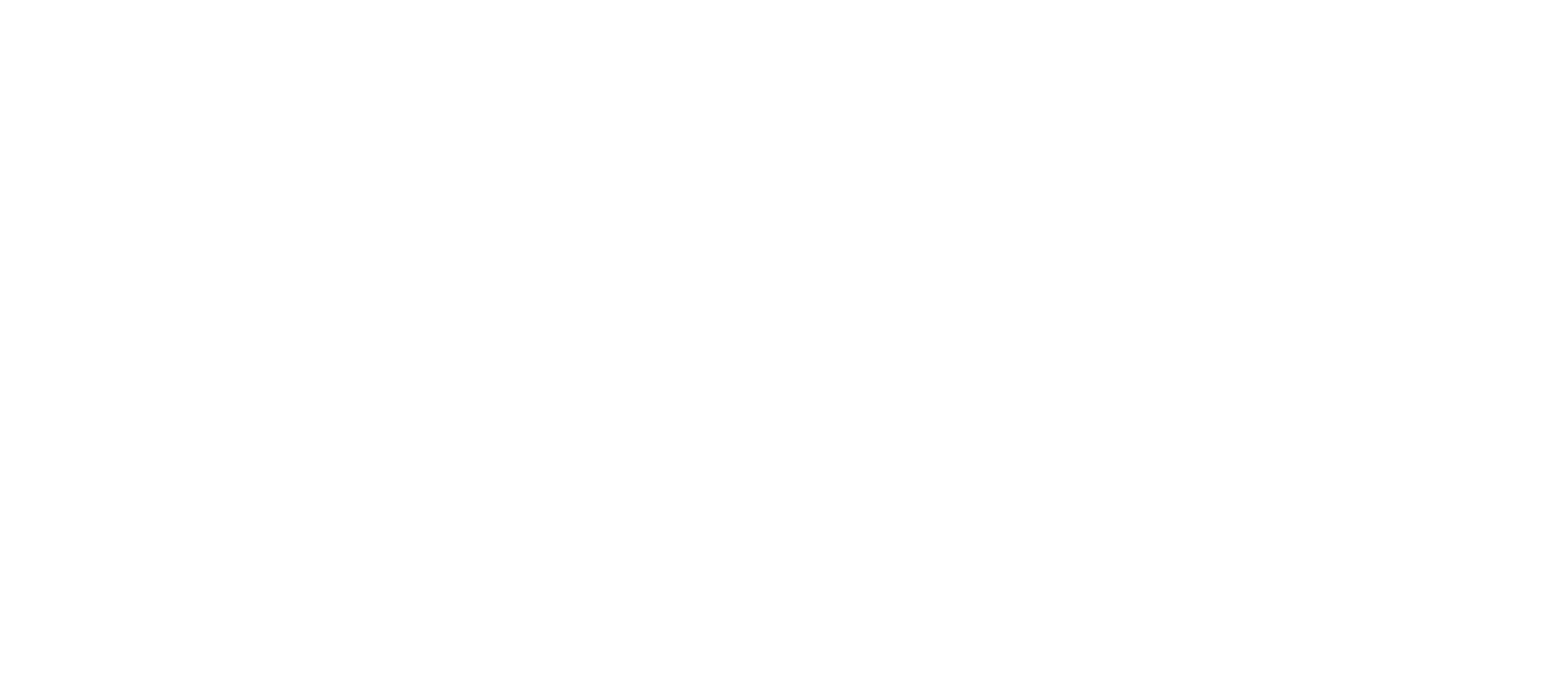
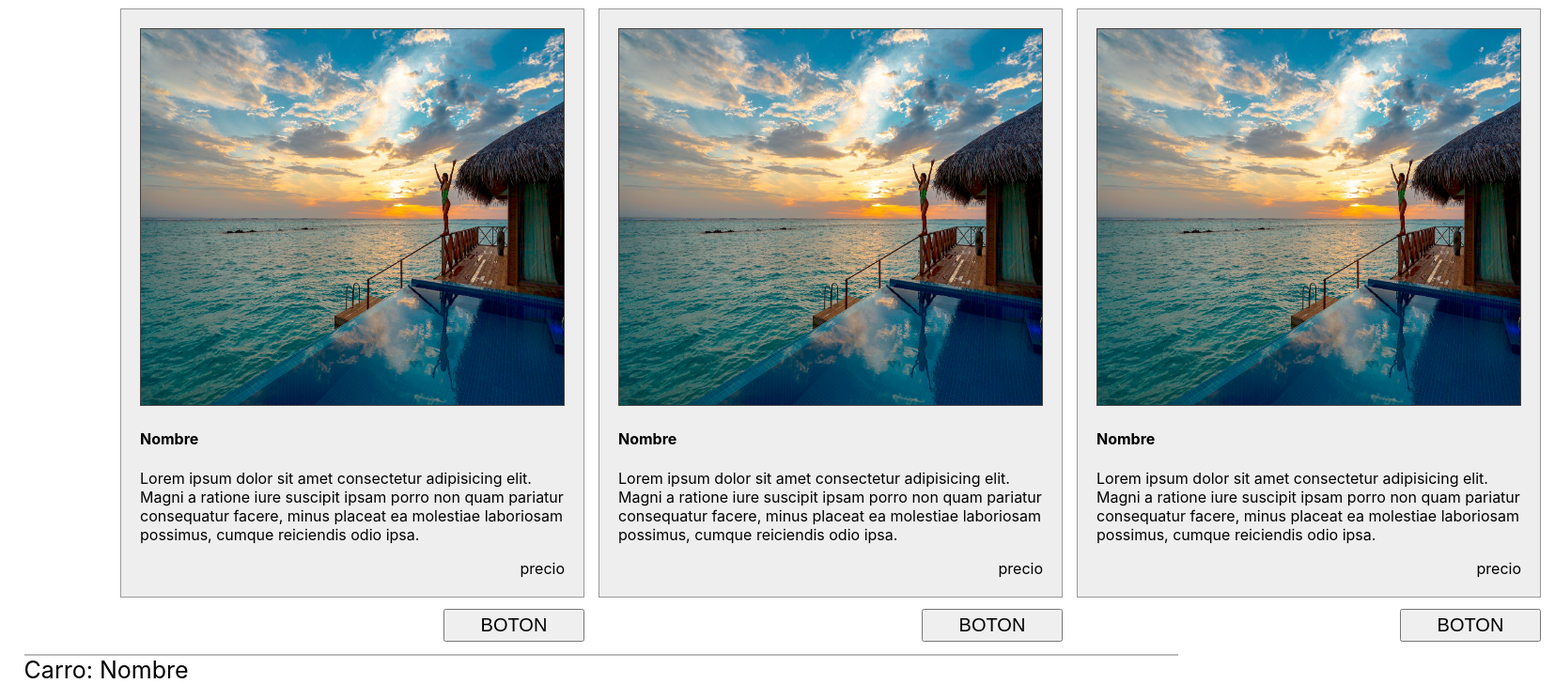
Before and after one commit to BrunoR98/capacitation, a React (Create React App) app in the folder trip-bnb/: page / in a window 1280 px wide. Shown: the part 135-863 px from the top of the page at 94% size, 1655 px wide, since content can reach past the window. Before the commit the page ends 800 px from the top, so only its background shows below. Built offline with nearby package versions, Linux system fonts and the light colour scheme.

Commit message:
components and styles
Componentes y estilos definidos

```diff
--- a/trip-bnb/src/components/App/App.js
+++ b/trip-bnb/src/components/App/App.js
@@ -1,10 +1,12 @@
 import React from 'react';
 import Header from '../Header/Header';
+import TripMaker from '../TripMaker/TripMaker'
 
 function App() {
   return (
     <React.StrictMode>
       <Header />
+      <TripMaker />
     </React.StrictMode>
   );
 }
--- a/trip-bnb/src/components/TripBuilder/TripBuilder.js
+++ b/trip-bnb/src/components/TripBuilder/TripBuilder.js
@@ -0,0 +1,45 @@
+import React from 'react';
+import { createUseStyles } from 'react-jss';
+import TripItem from '../TripItem/TripItem';
+import TripButton from '../TripButton/TripButton';
+
+
+const useStyles = createUseStyles({
+    wrapper: {
+        width: '80%',
+        margin: 'auto',
+        justifyContent: 'center',
+        height: '750px',
+        display: 'flex',
+        flexDirection: 'column',
+    },
+    itemsWrapper: {
+        display: 'flex',
+    },
+    topBtn: {
+        textAlign: 'right',
+        margin: '0 15px 15px 0',
+    },
+});
+
+export default function TripBuilder() {
+    const classes = useStyles();
+    return(
+        <div className={classes.wrapper}>
+            <div className={classes.topBtn}>
+                <TripButton />
+            </div>
+            <div className={classes.itemsWrapper}>
+                <div>
+                    <TripItem />
+                </div>
+                <div>
+                    <TripItem />
+                </div>
+                <div>
+                    <TripItem />
+                </div>
+            </div>
+        </div>
+    )
+}
--- a/trip-bnb/src/components/TripButton/TripButton.js
+++ b/trip-bnb/src/components/TripButton/TripButton.js
@@ -0,0 +1,17 @@
+import React from 'react';
+import { createUseStyles } from 'react-jss';
+
+const useStyles = createUseStyles({
+    btn: {
+        fontSize: '20px',
+        width: '150px',
+        height: '35px',
+    },
+});
+
+export default function TripButton() {
+    const classes = useStyles();
+    return(
+            <button className={classes.btn}>BOTON</button>
+    )
+}
--- a/trip-bnb/src/components/TripItem/TripItem.js
+++ b/trip-bnb/src/components/TripItem/TripItem.js
@@ -0,0 +1,55 @@
+import React from 'react';
+import { createUseStyles } from 'react-jss';
+import TripButton from '../TripButton/TripButton';
+
+const useStyles = createUseStyles({
+    wrapper: {
+        marginRight: '15px',
+    },
+    item: {
+        border: '1px solid #999',
+        backgroundColor: '#eee',
+        padding: '20px',
+        '& img': {
+            width: '450px',
+            height: '400px',
+            border: '1px solid #444',
+        }
+    },
+    bottomBtn: {
+        textAlign: 'right',
+        marginTop: '12px',
+    },
+    details: {
+
+    },
+    price: {
+        textAlign: 'right'
+    },
+});
+
+export default function TripItem() {
+    const classes = useStyles();
+    // const imgUrl= undefined;
+    return(
+        <div className={classes.wrapper}>
+            <div className={classes.item}>
+                <img alt='img01' src='/images/img01.jpg' />
+                <div className={classes.details}>
+                    <h4>Nombre</h4>
+                    <p>
+                        Lorem ipsum dolor sit amet consectetur adipisicing elit. Magni a ratione iure suscipit
+                        ipsam porro non quam pariatur consequatur facere, minus placeat ea molestiae laboriosam possimus,
+                        cumque reiciendis odio ipsa.
+                    </p>
+                </div>
+                <div className={classes.price}>
+                   precio
+                </div>
+            </div>
+            <div className={classes.bottomBtn}>
+                <TripButton />
+            </div>
+        </div>
+    )
+}
--- a/trip-bnb/src/components/TripMaker/TripMaker.js
+++ b/trip-bnb/src/components/TripMaker/TripMaker.js
@@ -0,0 +1,13 @@
+import React from 'react';
+import TripBuilder from '../TripBuilder/TripBuilder';
+import TripSummary from '../TripSummary/TripSummary';
+
+
+export default function TripMaker() {
+    return(
+        <div>
+            <TripBuilder />
+            <TripSummary />
+        </div>
+    )
+}
--- a/trip-bnb/src/components/TripSummary/TripSummary.js
+++ b/trip-bnb/src/components/TripSummary/TripSummary.js
@@ -0,0 +1,22 @@
+import React from 'react';
+import { createUseStyles } from 'react-jss';
+
+const useStyles = createUseStyles({
+    wrapper: {
+        borderTop: '2px solid #bbb',
+        margin: 'auto',
+        width: '96%',
+        '& span': {
+            fontSize: '25px'
+        },
+    }
+});
+
+export default function TripSummary() {
+    const classes = useStyles();
+    return(
+        <div className={classes.wrapper}>
+            <span>Carro: Nombre</span>
+        </div>
+    )
+}
```
